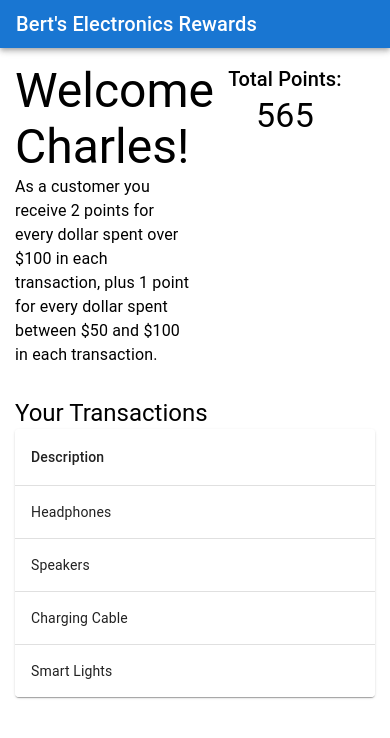
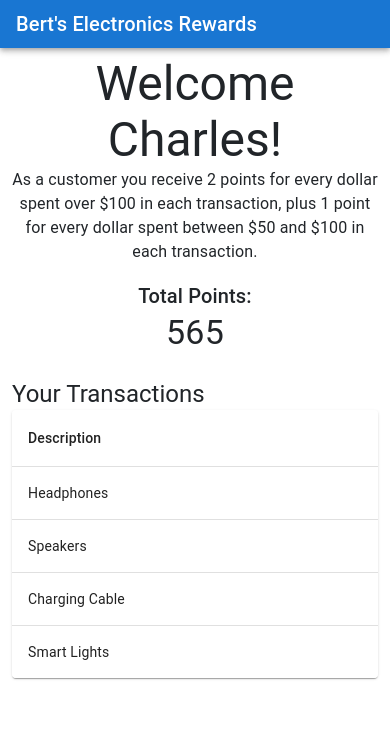
Before and after one commit to Jordanafoster6/charter-assessment, a React (Create React App) app: page / in a window 390 px wide. Shown: the top 738 px of the page. Built offline with nearby package versions, Linux system fonts and the light colour scheme.

Commit message:
fix test, add bootstrap CDN, update page to be mobile responsive

```diff
--- a/public/index.html
+++ b/public/index.html
@@ -24,7 +24,14 @@
       work correctly both with client-side routing and a non-root public URL.
       Learn how to configure a non-root public URL by running `npm run build`.
     -->
-    <title>React App</title>
+    <title>Charter Assessment</title>
+    <!-- Bootstrap CDN -->
+    <link
+      rel="stylesheet"
+      href="https://cdn.jsdelivr.net/npm/bootstrap@5.2.3/dist/css/bootstrap.min.css"
+      integrity="sha384-rbsA2VBKQhggwzxH7pPCaAqO46MgnOM80zW1RWuH61DGLwZJEdK2Kadq2F9CUG65"
+      crossorigin="anonymous"
+    />
   </head>
   <body>
     <noscript>You need to enable JavaScript to run this app.</noscript>
--- a/src/App.js
+++ b/src/App.js
@@ -35,9 +35,9 @@ function App() {
         </AppBar>
       </Box>
 
-      <div style={{ padding: "15px" }}>
-        <div style={{ display: "flex", paddingBottom: "30px" }}>
-          <div style={{ width: "50%", textAlign: "left" }}>
+      <div className="container">
+        <div className="row mt-2">
+          <div className="col-12 col-md-6 text-center text-md-start">
             <Typography variant="h3" color="inherit" component="div">
               Welcome Charles!
             </Typography>
@@ -47,8 +47,13 @@ function App() {
               between $50 and $100 in each transaction.
             </Typography>
           </div>
-          <div style={{ width: "50%" }}>
-            <Typography variant="h6" color="inherit" component="div">
+          <div className="col-12 col-md-6 text-center">
+            <Typography
+              className="mt-3"
+              variant="h6"
+              color="inherit"
+              component="div"
+            >
               Total Points:
             </Typography>
             <Typography variant="h4" color="inherit" component="div">
@@ -56,8 +61,8 @@ function App() {
             </Typography>
           </div>
         </div>
-
-        <div>
+        <div className="row mt-4">
+          <div className="col-12">
             <Typography
               variant="h5"
               color="inherit"
@@ -125,6 +130,7 @@ function App() {
           </div>
         </div>
       </div>
+    </div>
   );
 }
 
```
Also changed, not shown: 1 other file (tests, documents, lock files or other folders). Lines whose indentation alone changed are shown as unchanged.
